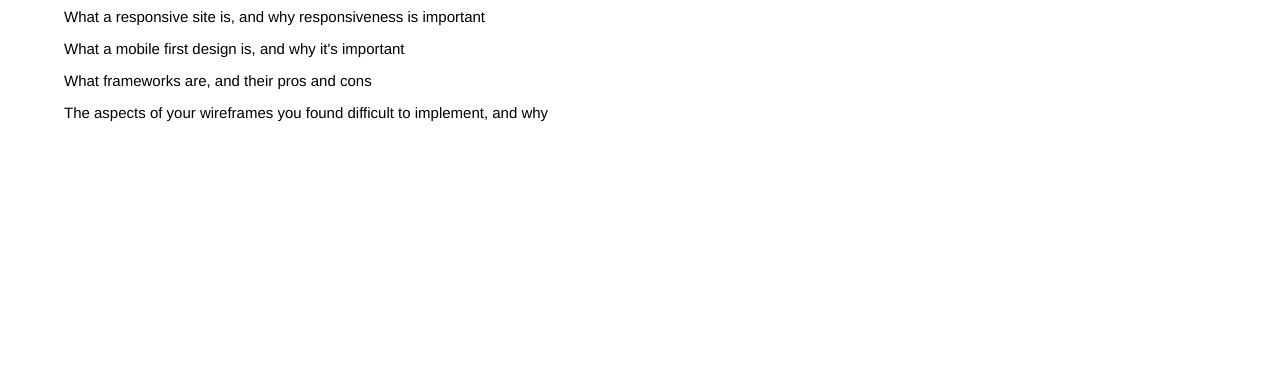
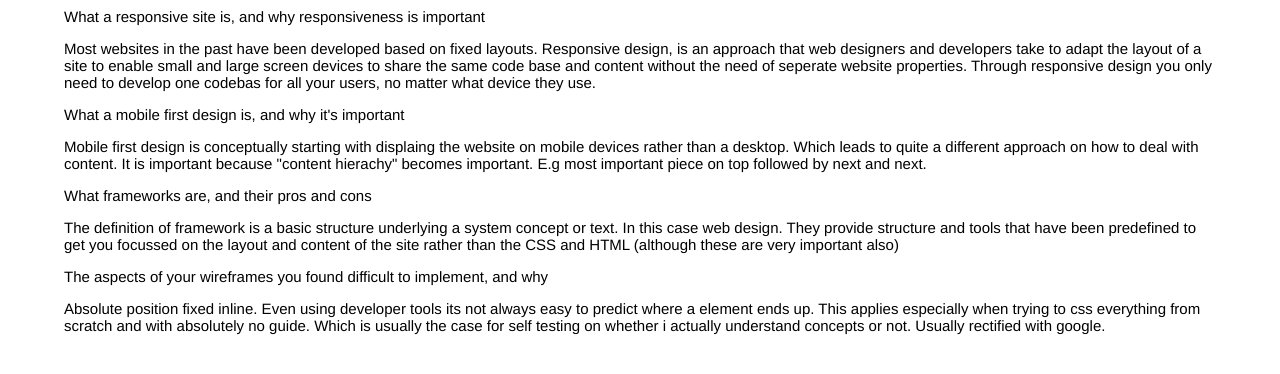
Before and after one commit to JennyArtorias/jennyArtorias.github.io, a plain HTML site: page blog/t3-design-to-web-blog.html in a window 1280 px wide. Drawn offline with Linux system fonts and the light colour scheme; files that its build step writes are made by us from their sources.

Commit message:
updated anwsers regarding t3-design-to-web-blog.html

```diff
--- a/blog/t3-design-to-web-blog.html
+++ b/blog/t3-design-to-web-blog.html
@@ -10,16 +10,16 @@
 
 
   <div>What a responsive site is, and why responsiveness is important</div>
-      <p></p>
+      <p>Most websites in the past have been developed based on fixed layouts. Responsive design, is an approach that web designers and developers take to adapt the layout of a site to enable small and large screen devices to share the same code base and content without the need of seperate website properties. Through responsive design you only need to develop one codebas for all your users, no matter what device they use.</p>
 
 <div>What a mobile first design is, and why it's important</div>
-      <p></p>
+      <p>Mobile first design is conceptually starting with displaing the website on mobile devices rather than a desktop. Which leads to quite a different approach on how to deal with content. It is important because "content hierachy" becomes important. E.g most important piece on top followed by next and next.</p>
 
 <div>What frameworks are, and their pros and cons</div>
-      <p></p>
+      <p>The definition of framework is a basic structure underlying a system concept or text. In this case web design. They provide structure and tools that have been predefined to get you focussed on the layout and content of the site rather than the CSS and HTML (although these are very important also) </p>
 
 <div>The aspects of your wireframes you found difficult to implement, and why</div>
-      <p></p>
+      <p> Absolute position fixed inline. Even using developer tools its not always easy to predict where a element ends up. This applies especially when trying to css everything from scratch and with absolutely no guide. Which is usually the case for self testing on whether i actually understand concepts or not. Usually rectified with google.</p>
 
 <div></div>
       <p></p>
```
